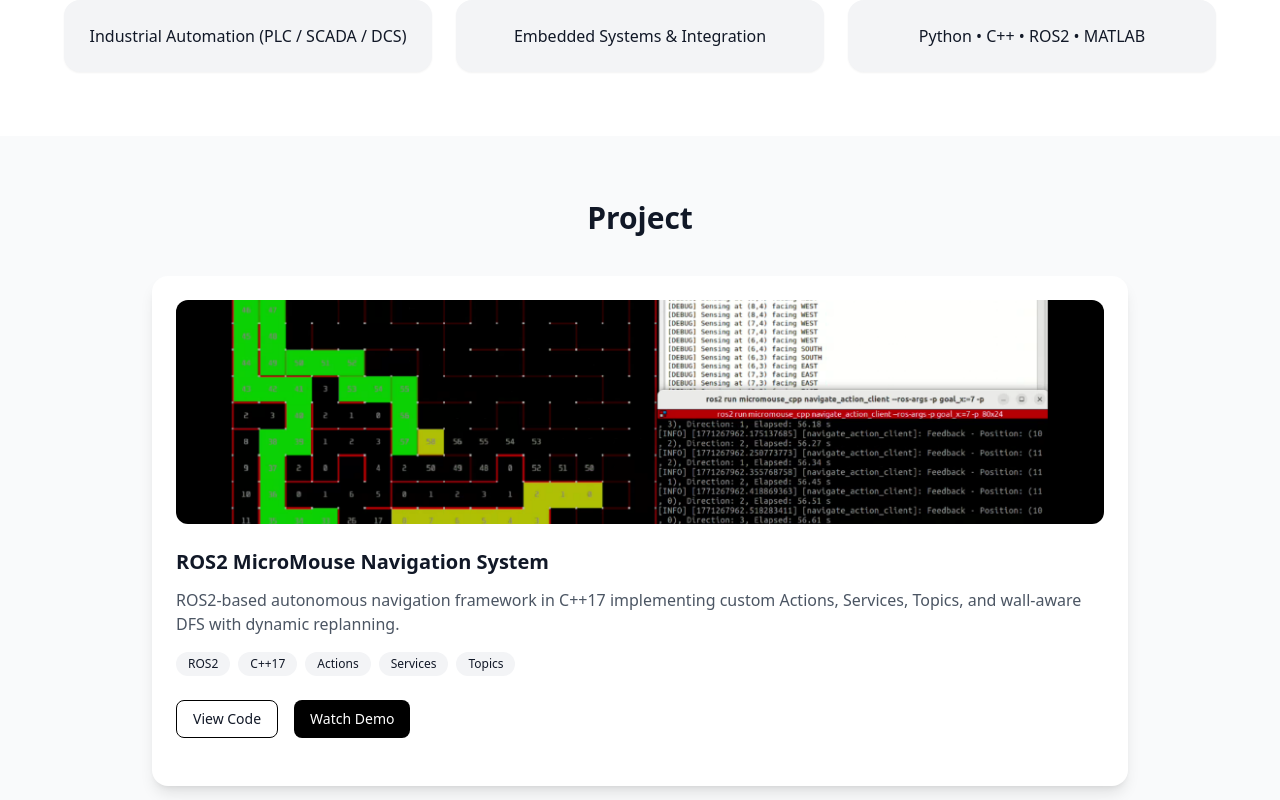
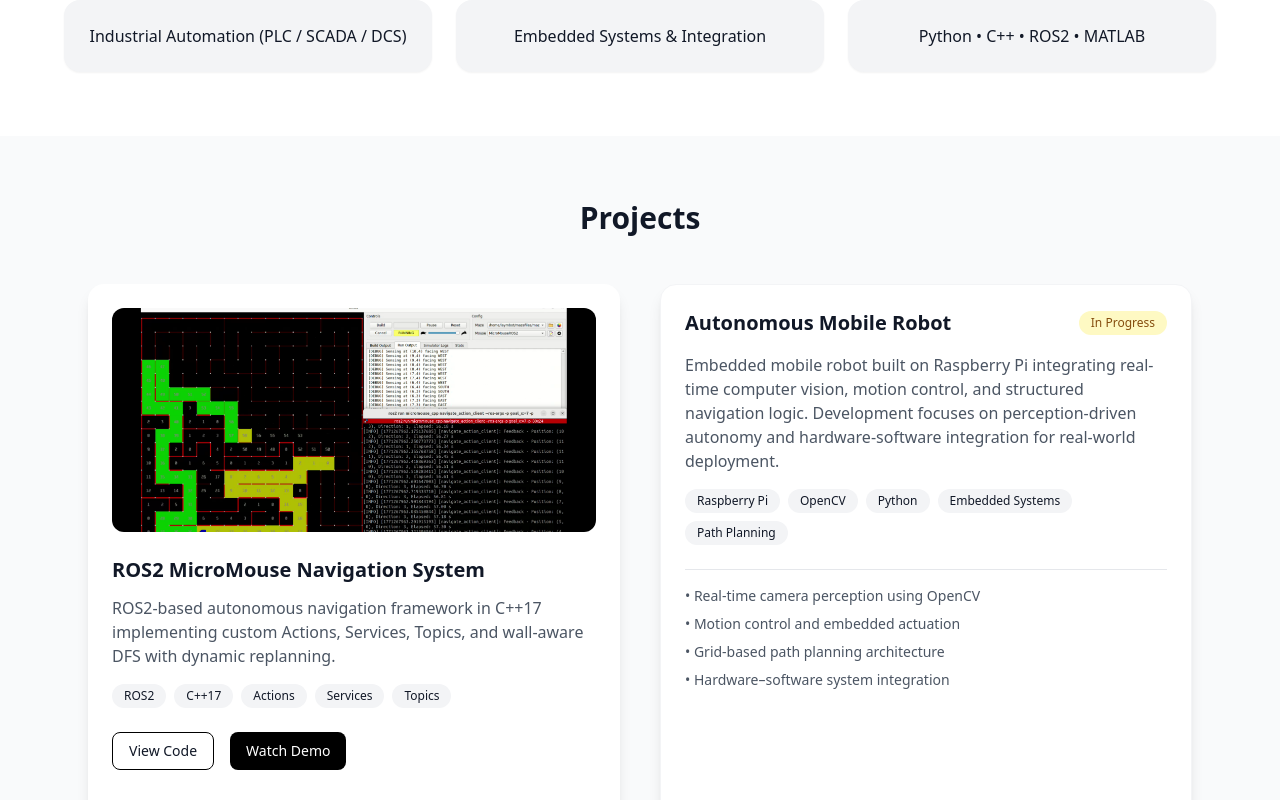
Before and after one commit to ravivkrahul/rahul-portfolio, a React (Vite) app: page / in a window 1280 px wide. Shown: the part 1340-2140 px from the top of the page. Built offline with nearby package versions, Linux system fonts and the light colour scheme.

Commit message:
2 project

```diff
--- a/src/App.jsx
+++ b/src/App.jsx
@@ -112,14 +112,15 @@ export default function App() {
       </section>
 
       {/* Projects */}
-      <section id="projects" className="px-6 py-16 max-w-5xl mx-auto">
-        <h2 className="text-3xl font-semibold mb-10 text-center">
-          Project
+      <section id="projects" className="px-6 py-16 max-w-6xl mx-auto">
+        <h2 className="text-3xl font-semibold mb-12 text-center">
+          Projects
         </h2>
 
+        <div className="grid md:grid-cols-2 gap-10">
+
+          {/* MicroMouse */}
           <div className="bg-white rounded-2xl shadow-lg p-6">
-
-          {/* Preview Image */}
             <img
               src="/rahul-portfolio/micromouse_preview.png"
               alt="MicroMouse"
@@ -135,7 +136,6 @@ export default function App() {
               custom Actions, Services, Topics, and wall-aware DFS with dynamic replanning.
             </p>
 
-          {/* Tech Tags */}
             <div className="flex flex-wrap gap-2 mb-6">
               {["ROS2", "C++17", "Actions", "Services", "Topics"].map((tech, i) => (
                 <span key={i} className="text-xs bg-gray-100 px-3 py-1 rounded-full">
@@ -144,7 +144,6 @@ export default function App() {
               ))}
             </div>
 
-          {/* Buttons */}
             <div className="flex gap-4 mb-6">
               <a
                 href="https://github.com/ravivkrahul/MicroMouse_Cpp"
@@ -163,7 +162,6 @@ export default function App() {
               </button>
             </div>
 
-          {/* Video Toggle */}
             {showVideo && (
               <div className="aspect-video w-full mt-4">
                 <iframe
@@ -174,6 +172,43 @@ export default function App() {
                 />
               </div>
             )}
+          </div>
+
+          {/* Autonomous Robot (In Progress) */}
+          <div className="bg-white rounded-2xl shadow-lg p-6 border border-gray-100">
+
+            <div className="flex justify-between items-center mb-4">
+              <h3 className="text-xl font-semibold">
+                Autonomous Mobile Robot
+              </h3>
+              <span className="text-xs bg-yellow-100 text-yellow-800 px-3 py-1 rounded-full">
+                In Progress
+              </span>
+            </div>
+
+            <p className="text-gray-600 mb-4">
+              Embedded mobile robot built on Raspberry Pi integrating real-time
+              computer vision, motion control, and structured navigation logic.
+              Development focuses on perception-driven autonomy and hardware-software
+              integration for real-world deployment.
+            </p>
+
+            <div className="flex flex-wrap gap-2 mb-6">
+              {["Raspberry Pi", "OpenCV", "Python", "Embedded Systems", "Path Planning"].map((tech, i) => (
+                <span key={i} className="text-xs bg-gray-100 px-3 py-1 rounded-full">
+                  {tech}
+                </span>
+              ))}
+            </div>
+
+            <div className="text-sm text-gray-600 space-y-2 border-t pt-4">
+              <p>• Real-time camera perception using OpenCV</p>
+              <p>• Motion control and embedded actuation</p>
+              <p>• Grid-based path planning architecture</p>
+              <p>• Hardware–software system integration</p>
+            </div>
+
+          </div>
 
         </div>
       </section>
@@ -181,7 +216,6 @@ export default function App() {
       {/* Contact */}
       <section id="contact" className="px-6 py-16 bg-white text-center">
         <h2 className="text-3xl font-semibold mb-6">Let’s Connect</h2>
-
         <div className="flex justify-center gap-6">
           <a href="mailto:ravivk.rahul@gmail.com"><Mail /></a>
           <a href="https://www.linkedin.com/in/rahulravivk/" target="_blank" rel="noopener noreferrer"><Linkedin /></a>
```
Lines whose indentation alone changed are shown as unchanged.
